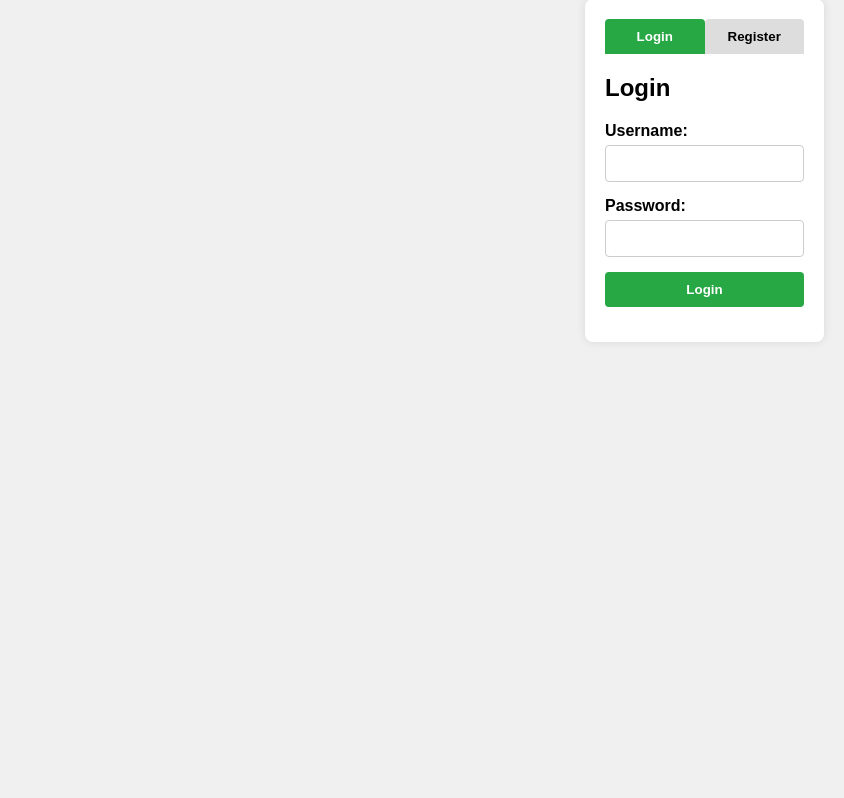
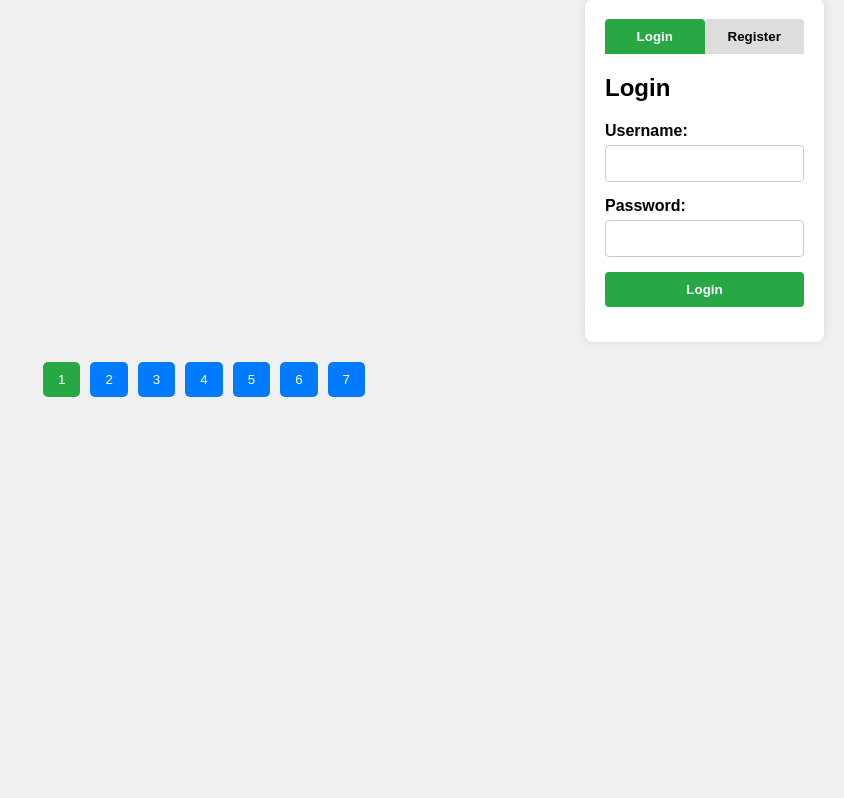
Before and after one commit to tatliHU/memewebsite, a Flask app: page /top in a window 1280 px wide. Shown: the part 130-928 px from the top of the page, without its empty margins (436-1280 px from the left). After the commit the page ends 527 px from the top, so only its background shows below. Run offline with Flask 3, Linux system fonts and the light colour scheme; data that the repository does not hold is empty; some libraries are stand-ins or nearby versions.

Commit message:
Introduced pagination

```diff
--- a/static/script.js
+++ b/static/script.js
@@ -129,7 +129,7 @@ function submitRegister() {
     })
     .then(data => {
         // Handle success
-        console.log('Login successful', data);
+        console.log('Registration was successful', data);
         window.location.href = '/'; // Redirect on success
     })
     .catch(error => {
@@ -138,3 +138,28 @@ function submitRegister() {
         alert('Registration failed');
     });
 }
+
+function loadPageSelector(func, page) {
+    const pageSelector = document.getElementById('pageSelector');
+    pageSelector.innerHTML = '';
+
+    let pageNumber = parseInt(page);
+    let start = (pageNumber <= 4) ? 1 : pageNumber - 3;
+    let end = (pageNumber <= 4) ? 7 : pageNumber + 3;
+    for (let i = start; i <= end; i++) {
+        pageHTML = `
+            <form action="/${func}">
+                <input type="submit" value="${i}" class="pagerButton" />
+                <input type="hidden" name="page" value="${i}" />
+            </form>
+        `;
+        currentPageHTML = `
+            <form action="javascript:void(0);">
+                <input type="submit" value="${i}" class="pagerButtonCurrent" />
+            </form>
+        `;
+        const pageButton = document.createElement('div');
+        pageButton.innerHTML = i==page ? currentPageHTML : pageHTML;
+        pageSelector.appendChild(pageButton);
+    }
+}
--- a/static/style.css
+++ b/static/style.css
@@ -8,7 +8,7 @@ body {
     display: flex;
     align-items: flex-start;
     width: 100%;
-    height: 100vh;
+    height: auto;
     gap: 10px;
 }
 .gallery {
@@ -167,3 +167,33 @@ body {
 .form-group button:hover {
     background-color: #218838;
 }
+#pageSelector {
+    display: flex;
+    gap: 10px;
+    margin-top: 20px;
+    justify-content: center;
+}
+.pagerButton {
+    background-color: #007bff;
+    color: white;
+    border: none;
+    padding: 10px 15px;
+    border-radius: 5px;
+    cursor: pointer;
+    transition: background-color 0.3s ease;
+}
+.pagerButton:hover {
+    background-color: #0056b3;
+}
+.pagerButtonCurrent {
+    background-color: #28a745;
+    color: white;
+    border: none;
+    padding: 10px 15px;
+    border-radius: 5px;
+    cursor: pointer;
+    transition: background-color 0.3s ease;
+}
+.pagerButtonCurrent:hover {
+    background-color: #28a745;
+}
--- a/templates/index.html
+++ b/templates/index.html
@@ -79,5 +79,9 @@
             </div>
         </div>
     </div>
+    <div id="pageSelector">
+        <script src="script.js"></script>
+        <script>loadPageSelector('{{func}}', '{{page}}');</script>
+    </div>
 </body>
 </html>
```
